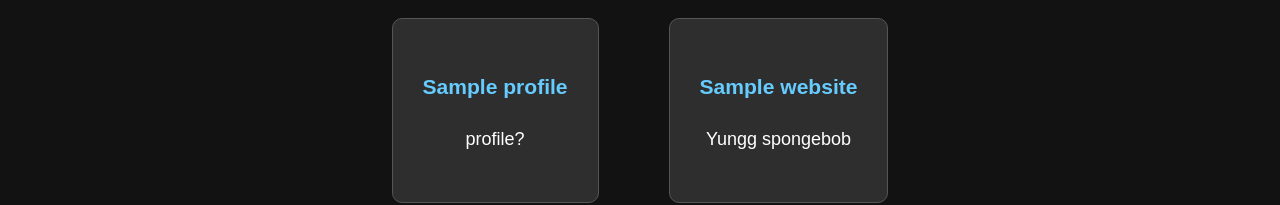
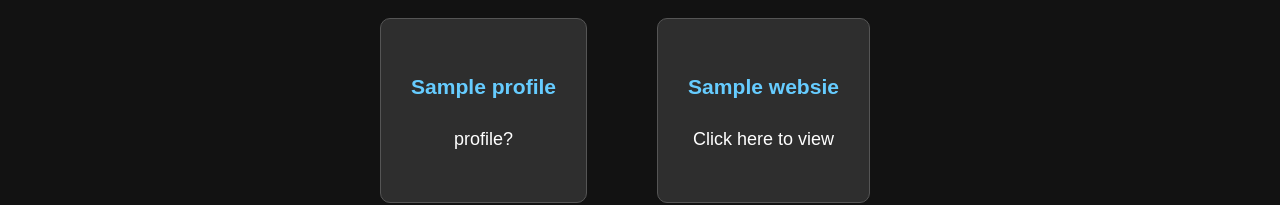
Before and after one commit to Oxielittle/portfolio, a plain HTML site: page docs/index.html in a window 1280 px wide. Shown: the part 1975-2180 px from the top of the page. Drawn offline with nearby package versions, Linux system fonts and the light colour scheme.

Commit message:
Update index.html

```diff
--- a/docs/index.html
+++ b/docs/index.html
@@ -79,8 +79,8 @@
                 <p>profile?</p>
             </div>
             <div class="project">
-                <h3>Sample website</h3>
-                <p>Yungg spongebob</p>
+                <h3>Sample websie</h3>
+                <a href="https://oxielittle.github.io/sample/">Click here to view<a/>
             </div>
         </div>
         <div class="divider"><div class="dynamic-gradient"></div></div>
```
